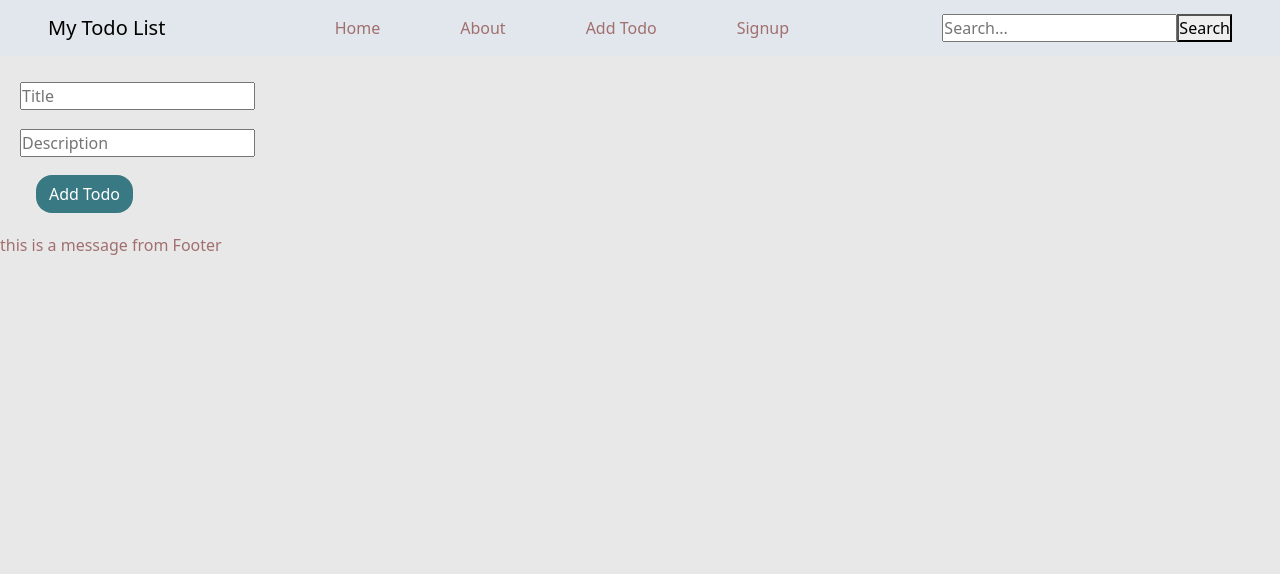
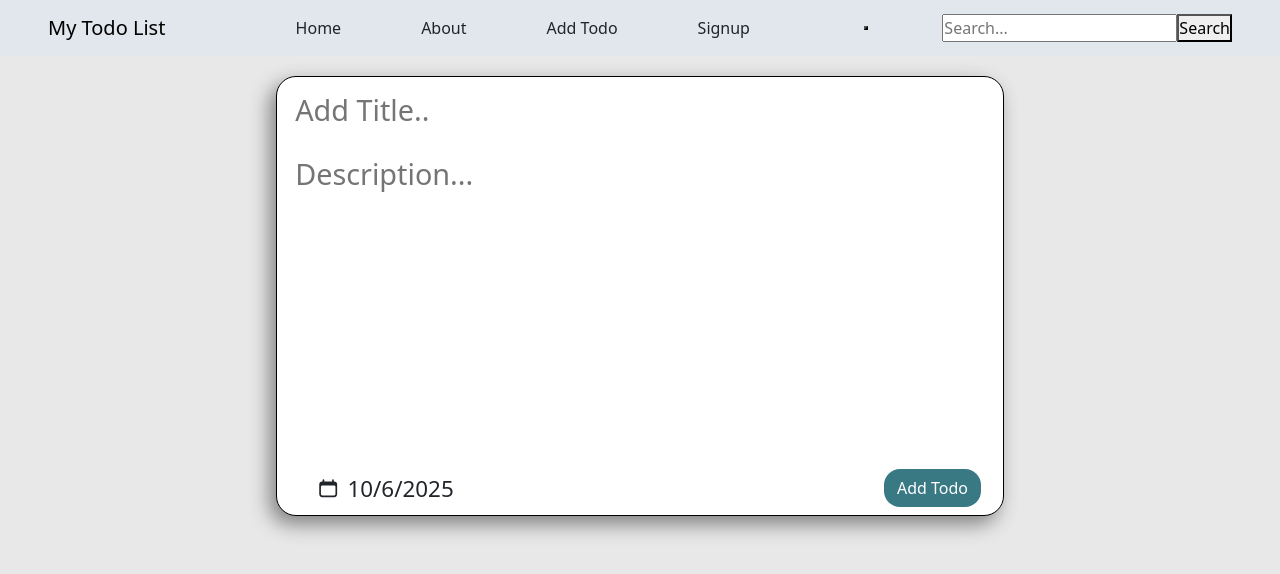
Before and after one commit to Shivam-B-Gupta/Todo-list, a React (Vite) app in the folder frontend/: page /todoiest/addtodo in a window 1280 px wide. Shown: the top 574 px of the page. Built offline with nearby package versions, Linux system fonts and the light colour scheme.

Commit message:
Updated code with PopUpModal Component which is used in Addtodo and UpdateTodo Component

```diff
--- a/frontend/src/App.jsx
+++ b/frontend/src/App.jsx
@@ -1,12 +1,12 @@
 import React from "react";
 import Header from "./MyComponents/Headers";
-import { Footer } from "./MyComponents/Footer";
 import Todos from "./MyComponents/Todos";
 import Signup from "./pages/Signup";
 import Signin from "./pages/Signin";
 import { BrowserRouter, Routes, Route, Outlet } from "react-router-dom";
 import Addtodo from "./MyComponents/Addtodo";
 import Oops from "./pages/Ooops";
+import PopUpModal from "./MyComponents/PopUpModal";
 
 function App() {
   return (
@@ -19,8 +19,9 @@ function App() {
           <Route path="signin" element={<Signin />} />
           <Route path="signup" element={<Signup />} />
           <Route path="addtodo" element={<Addtodo />} />
-          <Route path="*" element={<Oops />} />
+          <Route path="popupmodal" element={<PopUpModal />} />
         </Route>
+        <Route path="*" element={<Oops />} />
       </Routes>
     </BrowserRouter>
   );
@@ -34,7 +35,6 @@ function Layout() {
       <main style={{ padding: "20px" }}>
         <Outlet />
       </main>
-      <Footer />
     </>
   );
 }
--- /dev/null
+++ b/frontend/src/Icons/Time.jsx
@@ -0,0 +1,26 @@
+import React from "react";
+
+export default function TimeIcon() {
+  return (
+    <svg
+      xmlns="http://www.w3.org/2000/svg"
+      viewBox="0 0 20 20"
+      fill="currentColor"
+      style={{
+        width: "1.4rem", // adjust size
+        height: "1.4rem", // adjust size
+        display: "inline-block",
+        verticalAlign: "middle",
+        margin: "0.5rem",
+        padding: 0,
+        marginBottom: "0.8rem",
+      }}
+    >
+      <path
+        fillRule="evenodd"
+        d="M5.75 2a.75.75 0 0 1 .75.75V4h7V2.75a.75.75 0 0 1 1.5 0V4h.25A2.75 2.75 0 0 1 18 6.75v8.5A2.75 2.75 0 0 1 15.25 18H4.75A2.75 2.75 0 0 1 2 15.25v-8.5A2.75 2.75 0 0 1 4.75 4H5V2.75A.75.75 0 0 1 5.75 2Zm-1 5.5c-.69 0-1.25.56-1.25 1.25v6.5c0 .69.56 1.25 1.25 1.25h10.5c.69 0 1.25-.56 1.25-1.25v-6.5c0-.69-.56-1.25-1.25-1.25H4.75Z"
+        clipRule="evenodd"
+      />
+    </svg>
+  );
+}
--- a/frontend/src/MyComponents/Addtodo.jsx
+++ b/frontend/src/MyComponents/Addtodo.jsx
@@ -1,9 +1,10 @@
 import axios from "axios";
 import Inputfield from "./Input";
-import { useState } from "react";
+import { useRef, useState } from "react";
 import React from "react";
 import { BACKEND_URL } from "../config";
 import Button from "./Button";
+import PopUpModal from "./PopUpModal";
 import { useNavigate } from "react-router-dom";
 
 export default function Addtodo() {
@@ -11,14 +12,19 @@ export default function Addtodo() {
   const [description, setDescription] = useState("");
   const data = { title, description };
   const navigate = useNavigate();
+  const inputRef = useRef();
 
   async function handleSubmit() {
     try {
-      const respose = await axios.post(`${BACKEND_URL}/todo/createTodo`, data, {
-        headers: {
-          token: localStorage.getItem("token"),
-        },
-      });
+      const response = await axios.post(
+        `${BACKEND_URL}/todo/createTodo`,
+        data,
+        {
+          headers: {
+            token: localStorage.getItem("token"),
+          },
+        }
+      );
       navigate("/todoiest/todos");
       alert("Todo added successfully!");
       settitle("");
@@ -30,19 +36,14 @@ export default function Addtodo() {
 
   return (
     <div>
-      <Inputfield
-        type="text"
-        placeholder="Title"
-        setVariable={settitle}
-        value={title}
+      <PopUpModal
+        submit={handleSubmit}
+        innerText="Add Todo"
+        title={title}
+        setTitle={settitle}
+        description={description}
+        setDescription={setDescription}
       />
-      <Inputfield
-        type="text"
-        placeholder="Description"
-        setVariable={setDescription}
-        value={description}
-      />
-      <Button submit={handleSubmit} innerText={"Add Todo"} />
     </div>
   );
 }
--- a/frontend/src/MyComponents/Auth.jsx
+++ b/frontend/src/MyComponents/Auth.jsx
@@ -31,6 +31,10 @@ export default function AuthForm({ type }) {
       localStorage.setItem("token", token);
       console.log(token);
 
+      const firstname = response.data.firstname;
+      localStorage.setItem("firstname", firstname);
+      console.log(firstname);
+
       console.log(
         `${isSignup ? "Signup" : "Signin"} successful:`,
         response.data
@@ -38,7 +42,7 @@ export default function AuthForm({ type }) {
 
       navigate(`${isSignup ? "/todoiest/signin" : "/todoiest/todos"}`);
 
-      alert(`${isSignup ? "Signup" : "Signin"} successful`);
+      // alert(`${isSignup ? "Signup" : "Signin"} successful`);
     } catch (error) {
       console.error(
         `${isSignup ? "Signup" : "Signin"} failed:`,
--- a/frontend/src/MyComponents/DeleteTodo.jsx
+++ b/frontend/src/MyComponents/DeleteTodo.jsx
@@ -22,7 +22,7 @@ export default function DeleteTodo({ todoId, onDelete }) {
 
   return (
     <div>
-      <Button innerText={"Delete Todo"} submit={handleSubmit} />
+      <Button innerText={"Delete"} submit={handleSubmit} />
     </div>
   );
 }
--- a/frontend/src/MyComponents/Footer.jsx
+++ /dev/null
@@ -1,5 +0,0 @@
-import React from "react";
-
-export function Footer() {
-  return <div>this is a message from Footer</div>;
-}
--- a/frontend/src/MyComponents/Headers.jsx
+++ b/frontend/src/MyComponents/Headers.jsx
@@ -4,6 +4,14 @@ import "../styles/Headers.css";
 import { Link } from "react-router-dom";
 
 export default function Header({ title, searchBar }) {
+  try {
+    const firstname = localStorage.getItem("firstname");
+    const letters = firstname.split("");
+    const firstletter = letters[0];
+    console.log(`firstletter of firstname: ${firstletter}`);
+  } catch (err) {
+    console.log(`error: ${err}`);
+  }
   return (
     <div>
       <nav className="navbar">
@@ -24,6 +32,7 @@ export default function Header({ title, searchBar }) {
             Signup
           </Link>
         </div>
+        <button></button>
         {searchBar ? (
           <form className="search-form">
             <input
--- /dev/null
+++ b/frontend/src/MyComponents/PopUpModal.jsx
@@ -0,0 +1,88 @@
+import React from "react";
+import Inputfield from "./Input";
+import Button from "./Button";
+import TimeIcon from "../icons/time";
+
+export default function PopUpModal({
+  innerText,
+  submit,
+  title,
+  setTitle,
+  description,
+  setDescription,
+}) {
+  const date = new Date();
+  const year = date.getFullYear();
+  const month = date.getMonth() + 1;
+  const day = date.getDate();
+  const today = `${day}/${month}/${year}`;
+  const inputStyle = {
+    margin: "0.5rem auto",
+    border: "none",
+    width: "95%",
+    height: "3rem",
+    fontSize: "1.8rem",
+  };
+  return (
+    <div
+      style={{
+        display: "flex",
+        justifyContent: "center",
+        alignItems: "center",
+      }}
+    >
+      <div
+        style={{
+          width: "45.5rem",
+          height: "27.5rem",
+          borderRadius: "1.25rem",
+          border: "1px solid black",
+          backgroundColor: "white",
+          display: "flex",
+          flexDirection: "column",
+          alignContent: "center",
+          filter: "drop-shadow(-6px 8px 10px gray)",
+        }}
+      >
+        <input
+          type="text"
+          placeholder="Add Title.."
+          style={inputStyle}
+          value={title}
+          onChange={(e) => setTitle(e.target.value)}
+        />
+        <input
+          type="text"
+          placeholder="Description..."
+          style={inputStyle}
+          value={description}
+          onChange={(e) => setDescription(e.target.value)}
+        />
+        <div
+          style={{
+            display: "flex",
+            position: "absolute",
+            marginTop: "24.5rem",
+            width: "45rem",
+            justifyContent: " space-between",
+          }}
+        >
+          <div
+            style={{
+              fontSize: "1.4rem",
+              marginLeft: "2rem",
+              display: "inline-block",
+              verticalAlign: "middle",
+            }}
+          >
+            <TimeIcon />
+            <span>{today}</span>
+          </div>
+          <div style={{}}>
+            <Button innerText={innerText} submit={submit} />
+          </div>
+        </div>
+      </div>
+    </div>
+  );
+}
--- a/frontend/src/MyComponents/TodoItem.jsx
+++ /dev/null
@@ -1,5 +0,0 @@
-import React from "react";
-
-export function TodoItem() {
-  return <div>this is a message from ToDoItem</div>;
-}
--- a/frontend/src/MyComponents/Todos.jsx
+++ b/frontend/src/MyComponents/Todos.jsx
@@ -3,6 +3,7 @@ import useContent from "../hooks/useContent";
 import Card from "./Card";
 import Button from "./Button";
 import DeleteTodo from "./DeleteTodo";
+import UpdateTodo from "./UpdateTodo";
 
 function TodoList() {
   const contents = useContent(); // Fetching from backend
@@ -31,7 +32,7 @@ function TodoList() {
                 todoId={todo._id}
                 onDelete={() => handleDelete(todo._id)}
               />
-              <Button innerText={"Update"} />
+              <UpdateTodo todo={todo} />
             </div>
           </Card>
         ))
--- /dev/null
+++ b/frontend/src/MyComponents/UpdateTodo.jsx
@@ -0,0 +1,16 @@
+import React from "react";
+import Button from "./Button";
+import { BACKEND_URL } from "../config";
+
+export default function UpdateTodo() {
+  //   const data = { title, description };
+
+  function handleUpdate() {
+    axios.put(`${BACKEND_URL}/todo/updateTodo`, data);
+  }
+  return (
+    <div>
+      <Button innerText={"Update"} submit={handleUpdate} />
+    </div>
+  );
+}
--- a/frontend/src/styles/Headers.css
+++ b/frontend/src/styles/Headers.css
@@ -5,8 +5,6 @@
 
 body{
     background-color: rgb(233, 232, 232);
-
-    color: rgb(161, 111, 111);
 
 }
 
```
Also changed, not shown: 1 other file (tests, documents, lock files or other folders).
